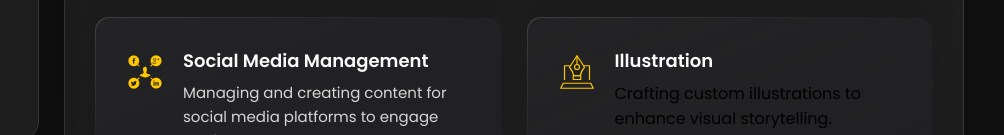
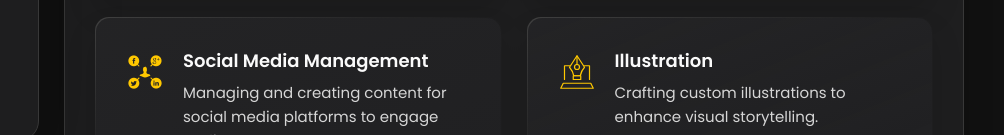
Before and after one commit to sachin59921/Suhaan-Portfolio, a plain HTML site: page index.html in a window 1280 px wide. Shown: the part 665-800 px from the top of the page, 276-1280 px from the left. Drawn offline with nearby package versions, Linux system fonts and the light colour scheme.

Commit message:
Fix formatting in service section by adding missing text in illustration description

```diff
--- a/index.html
+++ b/index.html
@@ -283,8 +283,7 @@
                 <div class="service-content-box">
                   <h4 class="h4 service-item-title">Illustration</h4>
 
-                  <p class="service-item-text"></p>
-                  Crafting custom illustrations to enhance visual storytelling.
+                  <p class="service-item-text"> Crafting custom illustrations to enhance visual storytelling.
                   </p>
                 </div>
                 </li>
```
